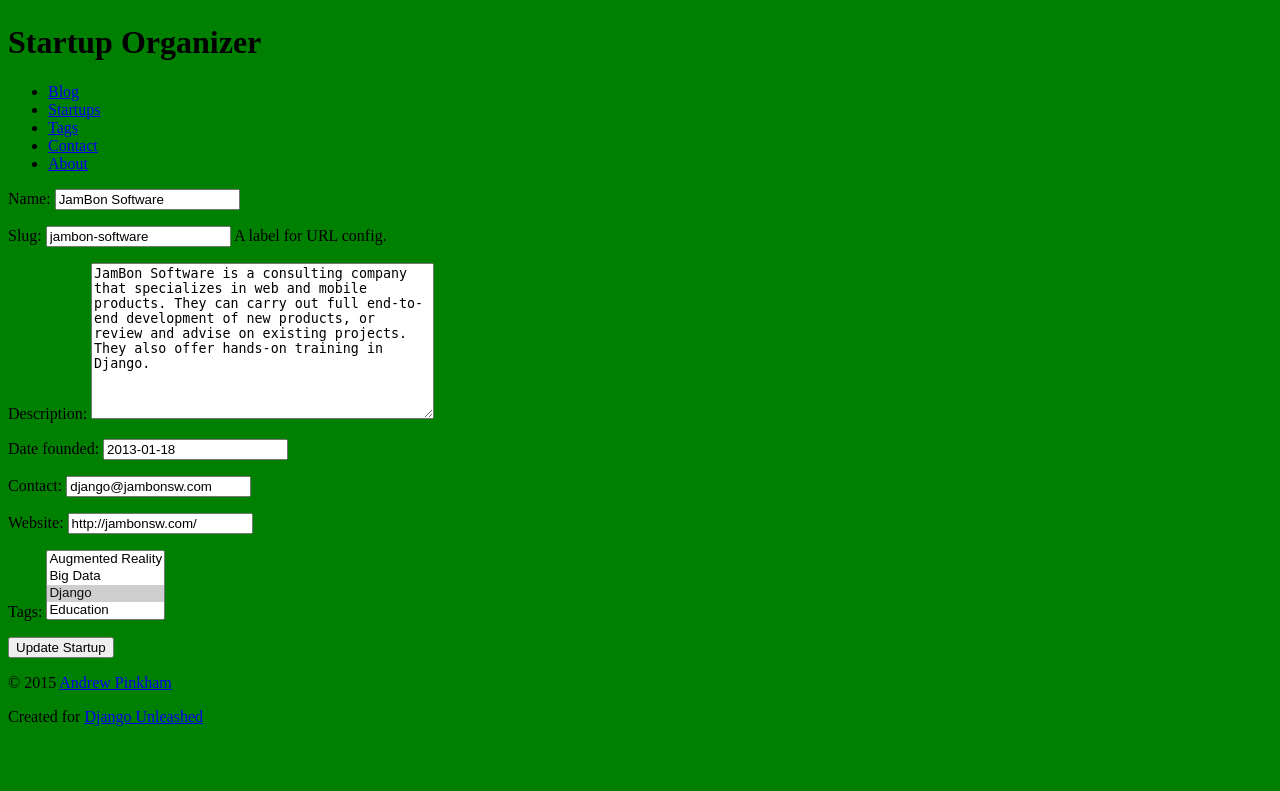
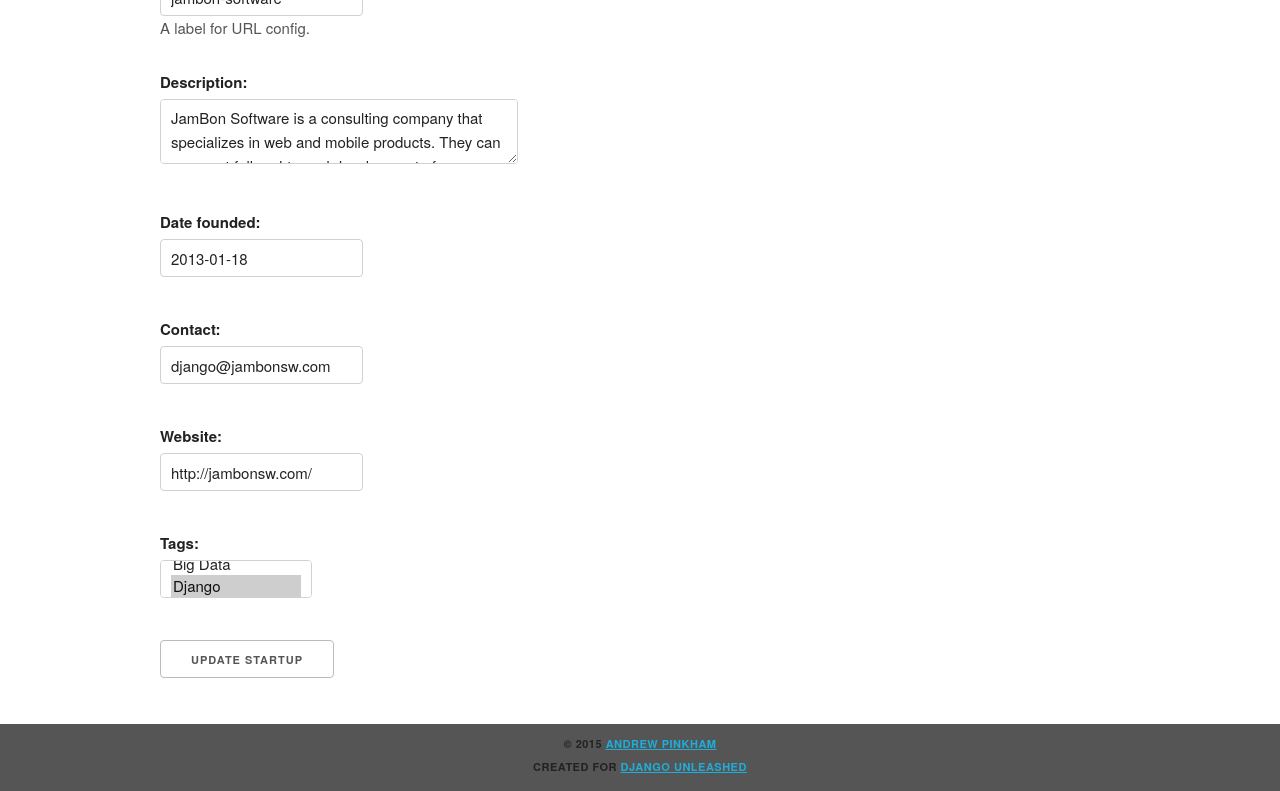
Before and after one commit to JMorris1575/djututorial, a Django app: page /startup/jambon-software/update/ in a window 1280 px wide. Shown: the part 309-1100 px from the top of the page. Before the commit the page ends 1035 px from the top, so only its background shows below. Run offline with Django 3.2, Linux system fonts and the light colour scheme; data comes from the database, SQL or seed files in the repository; parts of the project's set-up code (start-up, migrations or seed data) failed here and were passed over.

Commit message:
After Example 16.21

```diff
--- a/organizer/templates/organizer/base_organizer.html
+++ b/organizer/templates/organizer/base_organizer.html
@@ -1,7 +1,19 @@
 {% extends parent_template|default:"base.html" %}
 
-{% load staticfiles %}
-{% block head %}
-    <link rel="stylesheet" type="text/css"
-          href="{% static 'organizer/style.css' %}" />
+{% block content %}
+    <div class="row">
+        <section class="eight columns">
+            {% block org_content %}
+                This is default content!
+            {% endblock %}
+        </section>
+        <section class="desktop four columns">
+            {% block create_button %}{% endblock %}
+        </section>
+    </div>
+    <div class="row">
+        <div class="twelve columns">
+            {% block content_footer %}{% endblock %}
+        </div>
+    </div>
 {% endblock %}
--- /dev/null
+++ b/static/site/skeleton.css
@@ -0,0 +1,418 @@
+/*
+* Skeleton V2.0.4
+* Copyright 2014, Dave Gamache
+* www.getskeleton.com
+* Free to use under the MIT license.
+* http://www.opensource.org/licenses/mit-license.php
+* 12/29/2014
+*/
+
+
+/* Table of contents
+––––––––––––––––––––––––––––––––––––––––––––––––––
+- Grid
+- Base Styles
+- Typography
+- Links
+- Buttons
+- Forms
+- Lists
+- Code
+- Tables
+- Spacing
+- Utilities
+- Clearing
+- Media Queries
+*/
+
+
+/* Grid
+–––––––––––––––––––––––––––––––––––––––––––––––––– */
+.container {
+  position: relative;
+  width: 100%;
+  max-width: 960px;
+  margin: 0 auto;
+  padding: 0 20px;
+  box-sizing: border-box; }
+.column,
+.columns {
+  width: 100%;
+  float: left;
+  box-sizing: border-box; }
+
+/* For devices larger than 400px */
+@media (min-width: 400px) {
+  .container {
+    width: 85%;
+    padding: 0; }
+}
+
+/* For devices larger than 550px */
+@media (min-width: 550px) {
+  .container {
+    width: 80%; }
+  .column,
+  .columns {
+    margin-left: 4%; }
+  .column:first-child,
+  .columns:first-child {
+    margin-left: 0; }
+
+  .one.column,
+  .one.columns                    { width: 4.66666666667%; }
+  .two.columns                    { width: 13.3333333333%; }
+  .three.columns                  { width: 22%;            }
+  .four.columns                   { width: 30.6666666667%; }
+  .five.columns                   { width: 39.3333333333%; }
+  .six.columns                    { width: 48%;            }
+  .seven.columns                  { width: 56.6666666667%; }
+  .eight.columns                  { width: 65.3333333333%; }
+  .nine.columns                   { width: 74.0%;          }
+  .ten.columns                    { width: 82.6666666667%; }
+  .eleven.columns                 { width: 91.3333333333%; }
+  .twelve.columns                 { width: 100%; margin-left: 0; }
+
+  .one-third.column               { width: 30.6666666667%; }
+  .two-thirds.column              { width: 65.3333333333%; }
+
+  .one-half.column                { width: 48%; }
+
+  /* Offsets */
+  .offset-by-one.column,
+  .offset-by-one.columns          { margin-left: 8.66666666667%; }
+  .offset-by-two.column,
+  .offset-by-two.columns          { margin-left: 17.3333333333%; }
+  .offset-by-three.column,
+  .offset-by-three.columns        { margin-left: 26%;            }
+  .offset-by-four.column,
+  .offset-by-four.columns         { margin-left: 34.6666666667%; }
+  .offset-by-five.column,
+  .offset-by-five.columns         { margin-left: 43.3333333333%; }
+  .offset-by-six.column,
+  .offset-by-six.columns          { margin-left: 52%;            }
+  .offset-by-seven.column,
+  .offset-by-seven.columns        { margin-left: 60.6666666667%; }
+  .offset-by-eight.column,
+  .offset-by-eight.columns        { margin-left: 69.3333333333%; }
+  .offset-by-nine.column,
+  .offset-by-nine.columns         { margin-left: 78.0%;          }
+  .offset-by-ten.column,
+  .offset-by-ten.columns          { margin-left: 86.6666666667%; }
+  .offset-by-eleven.column,
+  .offset-by-eleven.columns       { margin-left: 95.3333333333%; }
+
+  .offset-by-one-third.column,
+  .offset-by-one-third.columns    { margin-left: 34.6666666667%; }
+  .offset-by-two-thirds.column,
+  .offset-by-two-thirds.columns   { margin-left: 69.3333333333%; }
+
+  .offset-by-one-half.column,
+  .offset-by-one-half.columns     { margin-left: 52%; }
+
+}
+
+
+/* Base Styles
+–––––––––––––––––––––––––––––––––––––––––––––––––– */
+/* NOTE
+html is set to 62.5% so that all the REM measurements throughout Skeleton
+are based on 10px sizing. So basically 1.5rem = 15px :) */
+html {
+  font-size: 62.5%; }
+body {
+  font-size: 1.5em; /* currently ems cause chrome bug misinterpreting rems on body element */
+  line-height: 1.6;
+  font-weight: 400;
+  font-family: "Raleway", "HelveticaNeue", "Helvetica Neue", Helvetica, Arial, sans-serif;
+  color: #222; }
+
+
+/* Typography
+–––––––––––––––––––––––––––––––––––––––––––––––––– */
+h1, h2, h3, h4, h5, h6 {
+  margin-top: 0;
+  margin-bottom: 2rem;
+  font-weight: 300; }
+h1 { font-size: 4.0rem; line-height: 1.2;  letter-spacing: -.1rem;}
+h2 { font-size: 3.6rem; line-height: 1.25; letter-spacing: -.1rem; }
+h3 { font-size: 3.0rem; line-height: 1.3;  letter-spacing: -.1rem; }
+h4 { font-size: 2.4rem; line-height: 1.35; letter-spacing: -.08rem; }
+h5 { font-size: 1.8rem; line-height: 1.5;  letter-spacing: -.05rem; }
+h6 { font-size: 1.5rem; line-height: 1.6;  letter-spacing: 0; }
+
+/* Larger than phablet */
+@media (min-width: 550px) {
+  h1 { font-size: 5.0rem; }
+  h2 { font-size: 4.2rem; }
+  h3 { font-size: 3.6rem; }
+  h4 { font-size: 3.0rem; }
+  h5 { font-size: 2.4rem; }
+  h6 { font-size: 1.5rem; }
+}
+
+p {
+  margin-top: 0; }
+
+
+/* Links
+–––––––––––––––––––––––––––––––––––––––––––––––––– */
+a {
+  color: #1EAEDB; }
+a:hover {
+  color: #0FA0CE; }
+
+
+/* Buttons
+–––––––––––––––––––––––––––––––––––––––––––––––––– */
+.button,
+button,
+input[type="submit"],
+input[type="reset"],
+input[type="button"] {
+  display: inline-block;
+  height: 38px;
+  padding: 0 30px;
+  color: #555;
+  text-align: center;
+  font-size: 11px;
+  font-weight: 600;
+  line-height: 38px;
+  letter-spacing: .1rem;
+  text-transform: uppercase;
+  text-decoration: none;
+  white-space: nowrap;
+  background-color: transparent;
+  border-radius: 4px;
+  border: 1px solid #bbb;
+  cursor: pointer;
+  box-sizing: border-box; }
+.button:hover,
+button:hover,
+input[type="submit"]:hover,
+input[type="reset"]:hover,
+input[type="button"]:hover,
+.button:focus,
+button:focus,
+input[type="submit"]:focus,
+input[type="reset"]:focus,
+input[type="button"]:focus {
+  color: #333;
+  border-color: #888;
+  outline: 0; }
+.button.button-primary,
+button.button-primary,
+input[type="submit"].button-primary,
+input[type="reset"].button-primary,
+input[type="button"].button-primary {
+  color: #FFF;
+  background-color: #33C3F0;
+  border-color: #33C3F0; }
+.button.button-primary:hover,
+button.button-primary:hover,
+input[type="submit"].button-primary:hover,
+input[type="reset"].button-primary:hover,
+input[type="button"].button-primary:hover,
+.button.button-primary:focus,
+button.button-primary:focus,
+input[type="submit"].button-primary:focus,
+input[type="reset"].button-primary:focus,
+input[type="button"].button-primary:focus {
+  color: #FFF;
+  background-color: #1EAEDB;
+  border-color: #1EAEDB; }
+
+
+/* Forms
+–––––––––––––––––––––––––––––––––––––––––––––––––– */
+input[type="email"],
+input[type="number"],
+input[type="search"],
+input[type="text"],
+input[type="tel"],
+input[type="url"],
+input[type="password"],
+textarea,
+select {
+  height: 38px;
+  padding: 6px 10px; /* The 6px vertically centers text on FF, ignored by Webkit */
+  background-color: #fff;
+  border: 1px solid #D1D1D1;
+  border-radius: 4px;
+  box-shadow: none;
+  box-sizing: border-box; }
+/* Removes awkward default styles on some inputs for iOS */
+input[type="email"],
+input[type="number"],
+input[type="search"],
+input[type="text"],
+input[type="tel"],
+input[type="url"],
+input[type="password"],
+textarea {
+  -webkit-appearance: none;
+     -moz-appearance: none;
+          appearance: none; }
+textarea {
+  min-height: 65px;
+  padding-top: 6px;
+  padding-bottom: 6px; }
+input[type="email"]:focus,
+input[type="number"]:focus,
+input[type="search"]:focus,
+input[type="text"]:focus,
+input[type="tel"]:focus,
+input[type="url"]:focus,
+input[type="password"]:focus,
+textarea:focus,
+select:focus {
+  border: 1px solid #33C3F0;
+  outline: 0; }
+label,
+legend {
+  display: block;
+  margin-bottom: .5rem;
+  font-weight: 600; }
+fieldset {
+  padding: 0;
+  border-width: 0; }
+input[type="checkbox"],
+input[type="radio"] {
+  display: inline; }
+label > .label-body {
+  display: inline-block;
+  margin-left: .5rem;
+  font-weight: normal; }
+
+
+/* Lists
+–––––––––––––––––––––––––––––––––––––––––––––––––– */
+ul {
+  list-style: circle inside; }
+ol {
+  list-style: decimal inside; }
+ol, ul {
+  padding-left: 0;
+  margin-top: 0; }
+ul ul,
+ul ol,
+ol ol,
+ol ul {
+  margin: 1.5rem 0 1.5rem 3rem;
+  font-size: 90%; }
+li {
+  margin-bottom: 1rem; }
+
+
+/* Code
+–––––––––––––––––––––––––––––––––––––––––––––––––– */
+code {
+  padding: .2rem .5rem;
+  margin: 0 .2rem;
+  font-size: 90%;
+  white-space: nowrap;
+  background: #F1F1F1;
+  border: 1px solid #E1E1E1;
+  border-radius: 4px; }
+pre > code {
+  display: block;
+  padding: 1rem 1.5rem;
+  white-space: pre; }
+
+
+/* Tables
+–––––––––––––––––––––––––––––––––––––––––––––––––– */
+th,
+td {
+  padding: 12px 15px;
+  text-align: left;
+  border-bottom: 1px solid #E1E1E1; }
+th:first-child,
+td:first-child {
+  padding-left: 0; }
+th:last-child,
+td:last-child {
+  padding-right: 0; }
+
+
+/* Spacing
+–––––––––––––––––––––––––––––––––––––––––––––––––– */
+button,
+.button {
+  margin-bottom: 1rem; }
+input,
+textarea,
+select,
+fieldset {
+  margin-bottom: 1.5rem; }
+pre,
+blockquote,
+dl,
+figure,
+table,
+p,
+ul,
+ol,
+form {
+  margin-bottom: 2.5rem; }
+
+
+/* Utilities
+–––––––––––––––––––––––––––––––––––––––––––––––––– */
+.u-full-width {
+  width: 100%;
+  box-sizing: border-box; }
+.u-max-full-width {
+  max-width: 100%;
+  box-sizing: border-box; }
+.u-pull-right {
+  float: right; }
+.u-pull-left {
+  float: left; }
+
+
+/* Misc
+–––––––––––––––––––––––––––––––––––––––––––––––––– */
+hr {
+  margin-top: 3rem;
+  margin-bottom: 3.5rem;
+  border-width: 0;
+  border-top: 1px solid #E1E1E1; }
+
+
+/* Clearing
+–––––––––––––––––––––––––––––––––––––––––––––––––– */
+
+/* Self Clearing Goodness */
+.container:after,
+.row:after,
+.u-cf {
+  content: "";
+  display: table;
+  clear: both; }
+
+
+/* Media Queries
+–––––––––––––––––––––––––––––––––––––––––––––––––– */
+/*
+Note: The best way to structure the use of media queries is to create the queries
+near the relevant code. For example, if you wanted to change the styles for buttons
+on small devices, paste the mobile query code up in the buttons section and style it
+there.
+*/
+
+
+/* Larger than mobile */
+@media (min-width: 400px) {}
+
+/* Larger than phablet (also point when grid becomes active) */
+@media (min-width: 550px) {}
+
+/* Larger than tablet */
+@media (min-width: 750px) {}
+
+/* Larger than desktop */
+@media (min-width: 1000px) {}
+
+/* Larger than Desktop HD */
+@media (min-width: 1200px) {}
--- a/static/site/style.css
+++ b/static/site/style.css
@@ -1,3 +1,276 @@
+.desktop {
+	display: none;
+}
+
+@media (min-width: 550px) {
+	.mobile {
+		display: none;
+	}
+	.desktop {
+		display: block;
+	}
+}
+
+.center {
+	text-align: center;
+}
+
+.errorlist {
+	color: #dd1144;
+}
+
+.helptext {
+	display: block;
+	padding: 0;
+	margin: -1em 0 2em;
+	color: #555;
+}
+
+html {
+	height: 100%;
+	background-color: #555;
+}
+
 body {
-	background-color: yellow;
+	background-color: white;
 }
+
+body>div>header {
+	text-align: center;;
+}
+
+header h1 {
+	display: inline-block;
+	font-weight: normal;
+	font-style: normal;
+	width: 100%;
+	margin-top: 0;
+	padding-top: 0;
+}
+
+.logo {
+	padding-top: 50px;
+	background-image: url("/static/site/logo.png");
+	background-size: 50px;
+	background-repeat: no-repeat;
+	background-position: top;
+}
+
+@media (min-width: 750px) {
+	.logo {
+		padding-top: 0;
+		background-size: contain;
+		background-position: 0% 0%;
+	}
+}
+
+@media (min-width: 1000px) {
+	.logo {
+		background-position: 10% 0%;
+	}
+}
+@media (min-width: 1200px) {
+	.logo {
+		background-position: 15% 0%;
+	}
+}
+
+nav {
+    border-top: 1px solid #eee;
+	width: 100%;
+	border-bottom: 1px solid #eee;
+	margin: 0 0 1em;
+	padding: 0;
+}
+
+nav ul {
+	margin: 0;
+	padding: 1em 0;
+	list-style-type: none;
+	text-align: center;
+}
+
+nav ul li {
+    display: inline;
+    padding: 0;
+	margin: 0 0.25em;
+	font-weight: 600;
+	text-transform: uppercase;
+	text-align: center;
+	font-size: 1rem;
+	letter-spacing: .10rem;
+}
+
+@media (min-width: 400px) {
+	nav ul li {
+		letter-spacing: .15rem;
+		font-size: 1.2rem;
+		margin: 0 0.5em;
+	}
+}
+
+@media (min-width: 550px) {
+	nav ul li {
+		margin: 0 0.75em;
+	}
+}
+
+
+nav ul li a {
+	color: #555;
+	text-decoration: none;
+	background-color: transparent;
+	cursor: pointer;
+}
+
+.messages {
+	width:  100%;
+	text-align: center;
+	list-style: none;
+}
+
+.messages .success {
+	width: 100%;
+	color: #FFF;
+	background-color: #33C3F0;
+	border-color: #33C3F0; }
+}
+
+.messages .error {
+	width: 100%;
+	color: #FFF;
+	background-color: #dd1144;
+	border-color: #dd1144; }
+}
+
+article h2 {
+	margin: 0;
+	padding: 0;
+}
+
+article h3 {
+	margin: 0;
+	padding: 0;
+}
+
+.read-more {
+	padding: 0;
+	margin: -2em 0 0;
+}
+
+.inline {
+	list-style-type: none;
+	padding: 0;
+	margin: 0 0 -0.5em;
+}
+
+.inline li {
+    display: inline;
+}
+
+.latest-posts {
+	display: none;
+}
+
+@media (min-width: 550px) {
+	.latest_posts {
+		display: block;
+	}
+}
+
+article footer h3 {
+	display: inline;
+	font-size: 1.8rem;
+	line-height: 1.5;
+	letter-spacing: -.05rem;
+}
+
+article footer ul {
+	display: inline;
+	margin: 0;
+	padding: 1em 0;
+	list-style-type: none;
+}
+
+article footer li {
+	display: inline;
+	padding: 0;
+	margin: 0 0.5em;
+	font-weight: 600;
+	text-transform: uppercase;
+	font-size: 1rem;
+	letter-spacing: .10rem;
+}
+
+.pagination ul {
+	width: 100%;
+	margin: 0;
+	padding: 1em 0;
+	list-style-type: none;
+}
+
+.pagination li {
+	display: inline-block;
+	padding: 0;
+	margin: 0 1em;
+	font-weight: 600;
+	text-transform: uppercase;
+	font-size: 1.2rem;
+	letter-spacing: .10rem;
+}
+
+.pagination {
+	margin: 0;
+	padding: 1em 0;
+	list-style-type: none;
+	text-align: center;
+
+}
+
+body>footer {
+	width: 100%;
+	background-color: #555;
+	font-size: 1.1rem;
+	letter-spacing: .05rem;
+	font-weight: 600;
+	text-transform: uppercase;
+	text-align: center;
+	padding: 1em 0;
+	margin: 1em 0;
+}
+
+body>footer p {
+	margin-bottom: 0.5rem;
+}
+
+body>footer ul {
+	margin: 0;
+	padding: 0;
+}
+
+body>footer li{
+	display: inline;
+	padding: 0;
+	margin: 0 1em;
+}
+
+.feed {
+  margin-left: 3px;
+  padding: 0 0 0 19px;
+  background: url("/static/site/rss.png") no-repeat 0 50%;
+}
+
+/* Larger than mobile */
+@media (min-width: 400px) {}
+
+/* Larger than phablet (also point when grid becomes active) */
+@media (min-width: 550px) {}
+
+/* Larger than tablet */
+@media (min-width: 750px) {}
+
+/* Larger than desktop */
+@media (min-width: 1000px) {}
+
+/* Larger than Desktop HD */
+@media (min-width: 1200px) {}
--- a/templates/base.html
+++ b/templates/base.html
@@ -19,18 +19,21 @@
         </script><![endif]-->
         {% block head %}
             <link rel="stylesheet" type="text/css"
+                  href="{% static 'site/normalize.css' %}">
+            <link rel="stylesheet" type="text/css"
+                  href="{% static 'site/skeleton.css' %}">
+            <link rel="stylesheet" type="text/css"
                   href="{% static 'site/style.css' %}">
         {% endblock %}
     </head>
 
     <body>
 
-        <div><!-- container -->
-            <header>
-                <img
-                    src="{% static 'site/logo.png' %}"
-                    alt="Site Logo">
-                <h1>Startup Organizer</h1>
+        <div class="container"><!-- container -->
+            <header class="row">
+                <div class="offset-by-one ten columns">
+                    <h1 class="logo">Startup Organizer</h1>
+                </div>
             </header>
             <nav>
                 <ul>
@@ -54,9 +57,9 @@
                 </ul>
             </nav>
             {% if messages %}
-                <div>
-                    <div>
-                        <ul>
+                <div class="row">
+                    <div class="twelve columns">
+                        <ul class="messages">
                             {% for message in messages %}
                                 {% if message.tags %}
                                     <li class="{{ message.tags }}">
```
Also changed, not shown: static/site/logo.png (added), static/site/normalize.css (added).
